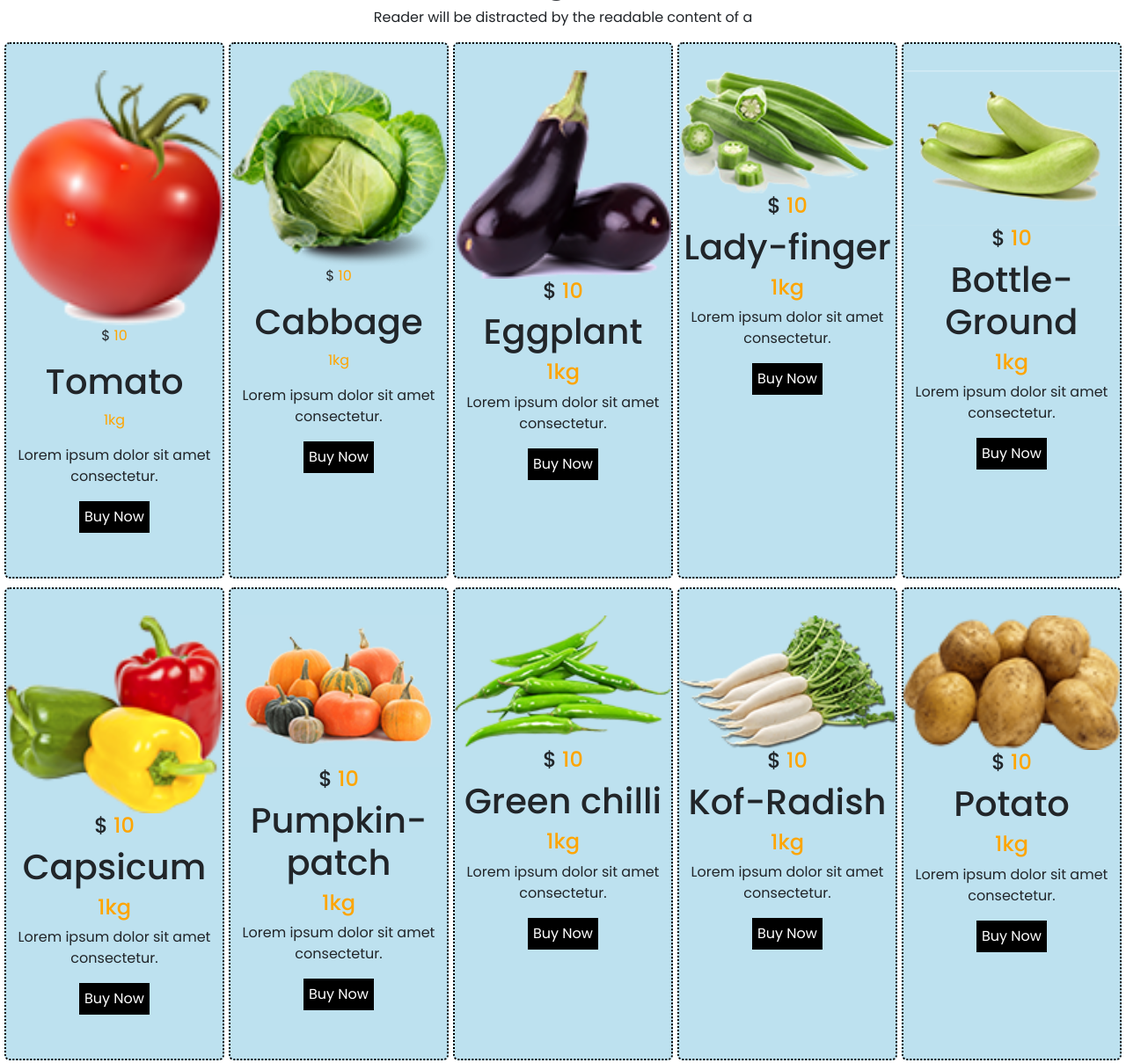
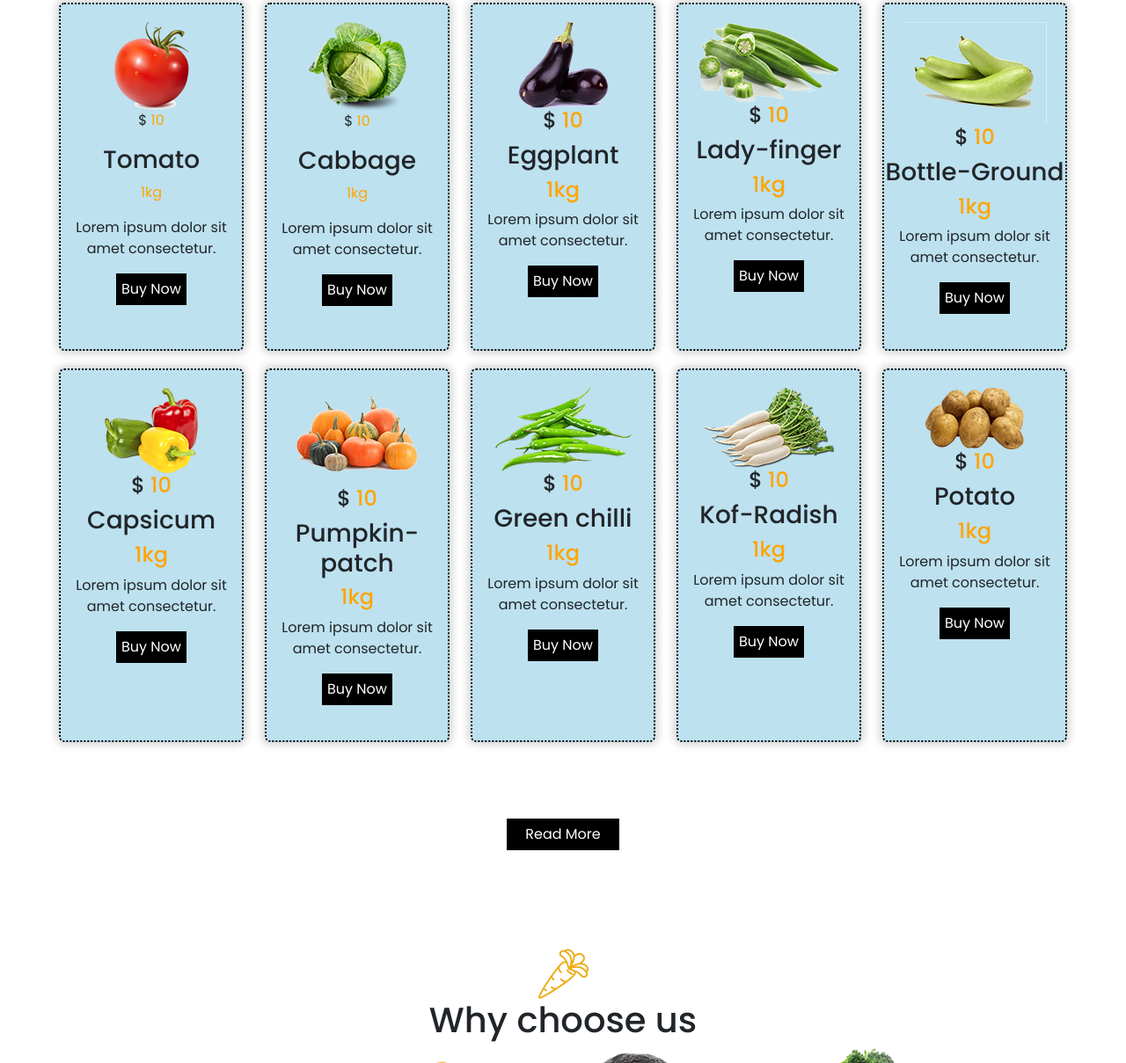
Before and after one commit to Nighat-Tariq-2009/hecathone, a plain HTML site: page index.html in a window 1280 px wide. Shown: the part 1849-3058 px from the top of the page at 88% size. Drawn offline with nearby package versions, Linux system fonts and the light colour scheme; a web font is replaced by a local one.

Commit message:
I have completed

```diff
--- a/index.html
+++ b/index.html
@@ -117,11 +117,11 @@
           <!-- -----card1 -->
           <div class="card">
             <div class="image">
-              <img src="./assest/images/img-7.png" alt="" />
+              <img src="./assest/images/img-7.png"  alt="" />
             </div>
             <div class="title">
               <p>$ <span class="text">10</span></p>
-              <h1>Tomato</h1>
+              <h3>Tomato</h3>
               <p><span>1kg</span></p>
             </div>
             <div class="des">
@@ -138,7 +138,7 @@
             </div>
             <div class="title">
               <p>$ <span>10</span></p>
-              <h1>Cabbage</h1>
+              <h3>Cabbage</h3>
               <p><span>1kg</span></p>
             </div>
             <div class="des">
@@ -155,7 +155,7 @@
             </div>
             <div class="title">
               <h4>$ <span>10</span></h4>
-              <h1>Eggplant</h1>
+              <h3>Eggplant</h3>
               <h4><span>1kg</span></h4>
             </div>
             <div class="des">
@@ -171,7 +171,7 @@
             </div>
             <div class="title">
               <h4>$ <span>10</span></h4>
-              <h1>Lady-finger</h1>
+              <h3>Lady-finger</h3>
               <h4><span>1kg</span></h4>
             </div>
             <div class="des">
@@ -187,7 +187,7 @@
             </div>
             <div class="title">
               <h4>$ <span>10</span></h4>
-              <h1>Bottle-Ground</h1>
+              <h3>Bottle-Ground</h3>
               <h4><span>1kg</span></h4>
             </div>
             <div class="des">
@@ -195,18 +195,18 @@
             </div>
             <div class="buy"><button>Buy Now</button></div>
           </div>
-        </div>
+        <!-- </div> -->
 
-        <div class="cards_row">
-          <div class="cards_col">
-            <!-- 1 -->
+        <!-- <div class="cards_row">
+          <div class="cards_col"> -->
+            <!-- ------card-6------- -->
             <div class="card">
               <div class="image">
                 <img src="./assest/images/img-10.png" alt="" />
               </div>
               <div class="title">
                 <h4>$ <span>10</span></h4>
-                <h1>Capsicum</h1>
+                <h3>Capsicum</h3>
                 <h4><span>1kg</span></h4>
               </div>
               <div class="des">
@@ -214,14 +214,14 @@
               </div>
               <div class="buy"><button>Buy Now</button></div>
             </div>
-            <!-- 2 -->
+            <!-- -------card-7------ -->
             <div class="card">
               <div class="image">
                 <img src="./assest/images/img-2.png" alt="" />
               </div>
               <div class="title">
                 <h4>$ <span>10</span></h4>
-                <h1>Pumpkin-patch</h1>
+                <h3>Pumpkin-patch</h3>
                 <h4><span>1kg</span></h4>
               </div>
               <div class="des">
@@ -230,14 +230,14 @@
               <div class="buy"><button>Buy Now</button></div>
             </div>
 
-            <!-- 3 -->
+            <!--------------card-8----------->
             <div class="card">
               <div class="image">
                 <img src="./assest/images/img-3.png" alt="" />
               </div>
               <div class="title">
                 <h4>$ <span>10</span></h4>
-                <h1>Green chilli</h1>
+                <h3>Green chilli</h3>
                 <h4><span>1kg</span></h4>
               </div>
               <div class="des">
@@ -245,14 +245,14 @@
               </div>
               <div class="buy"><button>Buy Now</button></div>
             </div>
-            <!-- 4 -->
+            <!------------card-9------------>
             <div class="card">
               <div class="image">
                 <img src="./assest/images/img-4.png" alt="" />
               </div>
               <div class="title">
                 <h4>$ <span>10</span></h4>
-                <h1>Kof-Radish</h1>
+                <h3>Kof-Radish</h3>
                 <h4><span>1kg</span></h4>
               </div>
               <div class="des">
@@ -260,14 +260,14 @@
               </div>
               <div class="buy"><button>Buy Now</button></div>
             </div>
-               <!-- ---card-5------ -->
+               <!-- ---card-10------ -->
             <div class="card">
               <div class="image">
                 <img src="./assest/images/img-12.png" alt="" />
               </div>
               <div class="title">
                 <h4>$ <span>10</span></h4>
-                <h1>Potato</h1>
+                <h3>Potato</h3>
                 <h4><span>1kg</span></h4>
               </div>
               <div class="des">
--- a/style.css
+++ b/style.css
@@ -209,28 +209,31 @@ body{
   padding-top: 80px;
   margin: auto;
   text-align: center;
+  padding: 25px 0px;
+}
+.cards_row{
+  width: 1170px;
+  margin: auto;
 
 }
-.cards_row{
-  width: 100%;
-  margin: auto;
-
-  align-items: center;
-}
 .cards_col{
-  width: 100%;
+  /* width: 1170px; */
   display: flex;
-  justify-content: space-evenly;
-  margin-top: 10px;
+  justify-content: space-around;
+  flex-wrap: wrap;
+  padding-bottom: 50px;
 }
 
 
 .card{
-width: 250px;
+flex-basis: 18%;
+margin: 10px 0px;
 background-color: rgb(189, 225, 239);
 border: 2px dotted black;
-padding-top: 30px;
-padding-bottom: 30px;
+box-shadow: 0px 0px 10px 3px lightgray;
+text-align: center;
+padding: 20px 0px;
+
 
 
 
@@ -239,9 +242,9 @@ padding-bottom: 30px;
  span{
   color: orange;
  }
-.image img{
-  width: 100%;
-}
+/* .image img{
+  width: 50%;
+} */
 .title{
   text-align: center;
 }
@@ -286,7 +289,7 @@ button{
   justify-content: center;
   align-items: center;
   gap: 3em;
-  padding-top: 80px;
+  /* padding-top: 80px; */
 
 }
 
@@ -324,7 +327,7 @@ form{
 }
 input{
   width: 50%;
-  height: 50px;
+  height: 30px;
   font-size: 24px;
   margin-top: 20px;
   margin-bottom: 20px;
@@ -445,6 +448,7 @@ font-size: 35px;
 
 @media(max-width:1120px){
   .cards_col{
+    width: 1;
     flex-direction: column;
     justify-content: center;
     align-items: center;
@@ -452,6 +456,11 @@ font-size: 35px;
   }
   .para1{
     padding:20px ;
+
+  }
+  .cards_row{
+    width: 100%;
+    margin: auto;
 
   }
 }
@@ -467,6 +476,9 @@ font-size: 35px;
   .veg_row p{
     padding: 10px;
   }
+  /* .icon2{
+    display: none;
+  } */
 }
 @media(max-width:300px){
   .veg_row img{
@@ -485,7 +497,7 @@ font-size: 35px;
 @media(max-width:640px){
   .footer_row{
     flex-direction: column;
-    /* padding-top: 30px; */
+    padding: 10px;
     gap: 2em;
   }
 }
```
